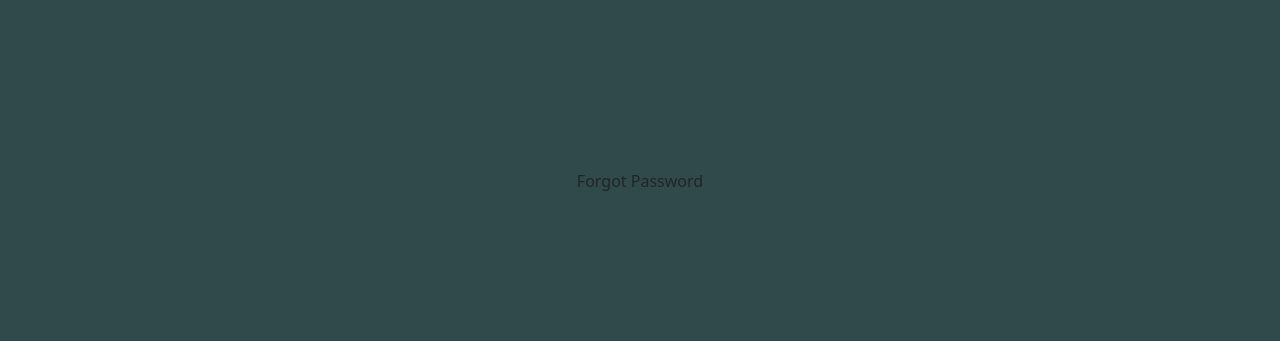
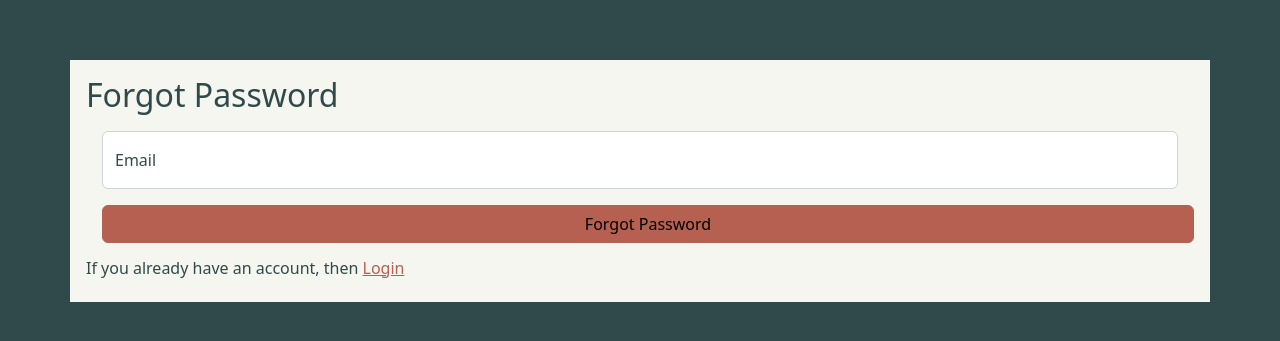
Before and after one commit to anmoljhamb/electronic-shelf-labels, a React (Vite) app in the folder client/: page /forgot-password in a window 1280 px wide. Shown: the part 219-560 px from the top of the page. Built offline with nearby package versions, Linux system fonts and the light colour scheme; no server answers.

Commit message:
forogot password component added'

```diff
--- a/client/src/components/ForgotPassword.tsx
+++ b/client/src/components/ForgotPassword.tsx
@@ -1,7 +1,96 @@
-import React from "react";
+import React, { ChangeEvent, FormEvent, useContext, useState } from "react";
+import {
+    Alert,
+    Button,
+    Container,
+    FloatingLabel,
+    Form,
+    Row,
+} from "react-bootstrap";
+import { AuthContext } from "../contexts/AuthContext";
+import { AuthContextInterface } from "../types";
+import { Link, useNavigate } from "react-router-dom";
 
 const ForgotPassword = () => {
-    return <div>Forgot Password</div>;
+    const [email, setEmail] = useState<string>("");
+    const [message, setMessage] = useState<string>("");
+    const [messageType, setMessageType] = useState<string>("danger");
+    const [loading, setLoading] = useState<boolean>(false);
+    const authContext = useContext(AuthContext);
+    const { forgotPassword } = authContext as AuthContextInterface;
+
+    const navigator = useNavigate();
+
+    const handleOnSubmit = async (e: FormEvent) => {
+        e.preventDefault();
+        setLoading(true);
+
+        try {
+            setMessage("");
+            setLoading(true);
+            await forgotPassword(email);
+            setMessage(
+                "Further email instructions have been set to your inbox. Redirecting to Login Page."
+            );
+            setMessageType("info");
+            setTimeout(() => {
+                navigator("/login");
+            }, 3000);
+        } catch {
+            setMessage("Failed to find an account with that email.");
+            setMessageType("warning");
+        }
+
+        setLoading(false);
+    };
+
+    return (
+        <>
+            <Container id="forgotPassword" className="p-3">
+                <Row>
+                    <h2>Forgot Password</h2>
+                </Row>
+                <Form className="m-2" onSubmit={handleOnSubmit}>
+                    <FloatingLabel className="m-2" label={"Email"}>
+                        <Form.Control
+                            type="email"
+                            placeholder="example@abc.com"
+                            value={email}
+                            onChange={(e: ChangeEvent<HTMLInputElement>) => {
+                                setEmail(e.target.value);
+                            }}
+                            required
+                        />
+                    </FloatingLabel>
+                    {message.length > 0 && (
+                        <Row className="m-2 mb-0">
+                            <Alert
+                                show={message.length > 0}
+                                onClose={() => setMessage("")}
+                                dismissible
+                                variant={messageType}
+                            >
+                                {message}
+                            </Alert>
+                        </Row>
+                    )}
+                    <Button
+                        type="submit"
+                        className="w-100 m-2"
+                        disabled={loading}
+                    >
+                        Forgot Password
+                    </Button>
+                </Form>
+                <Row>
+                    <h6>
+                        If you already have an account, then{" "}
+                        <Link to="/login">Login</Link>
+                    </h6>
+                </Row>
+            </Container>
+        </>
+    );
 };
 
 export default ForgotPassword;
--- a/client/src/contexts/AuthContext.tsx
+++ b/client/src/contexts/AuthContext.tsx
@@ -1,11 +1,11 @@
-import { createContext, useContext, useEffect, useState } from "react";
+import { createContext, useEffect, useState } from "react";
 import { auth } from "../firebase";
 import {
     User,
     createUserWithEmailAndPassword,
+    sendPasswordResetEmail,
     signInWithEmailAndPassword,
     signOut,
-    updateCurrentUser,
     updateEmail,
     updatePassword,
 } from "firebase/auth";
@@ -50,6 +50,10 @@ export const AuthProvider = ({ children }: PropsInterface) => {
         return updatePassword(currentUser as User, password);
     };
 
+    const forgotPassword = (email: string) => {
+        return sendPasswordResetEmail(auth, email);
+    };
+
     return (
         <AuthContext.Provider
             value={{
@@ -59,6 +63,7 @@ export const AuthProvider = ({ children }: PropsInterface) => {
                 logOut,
                 updateUserEmail,
                 updateUserPassword,
+                forgotPassword,
             }}
         >
             {!loading && children}
--- a/client/src/types/index.ts
+++ b/client/src/types/index.ts
@@ -7,4 +7,5 @@ export interface AuthContextInterface {
     logOut(): Promise<void>;
     updateUserEmail(email: string): Promise<void>;
     updateUserPassword(password: string): Promise<void>;
+    forgotPassword(email: string): Promise<void>;
 }
```
